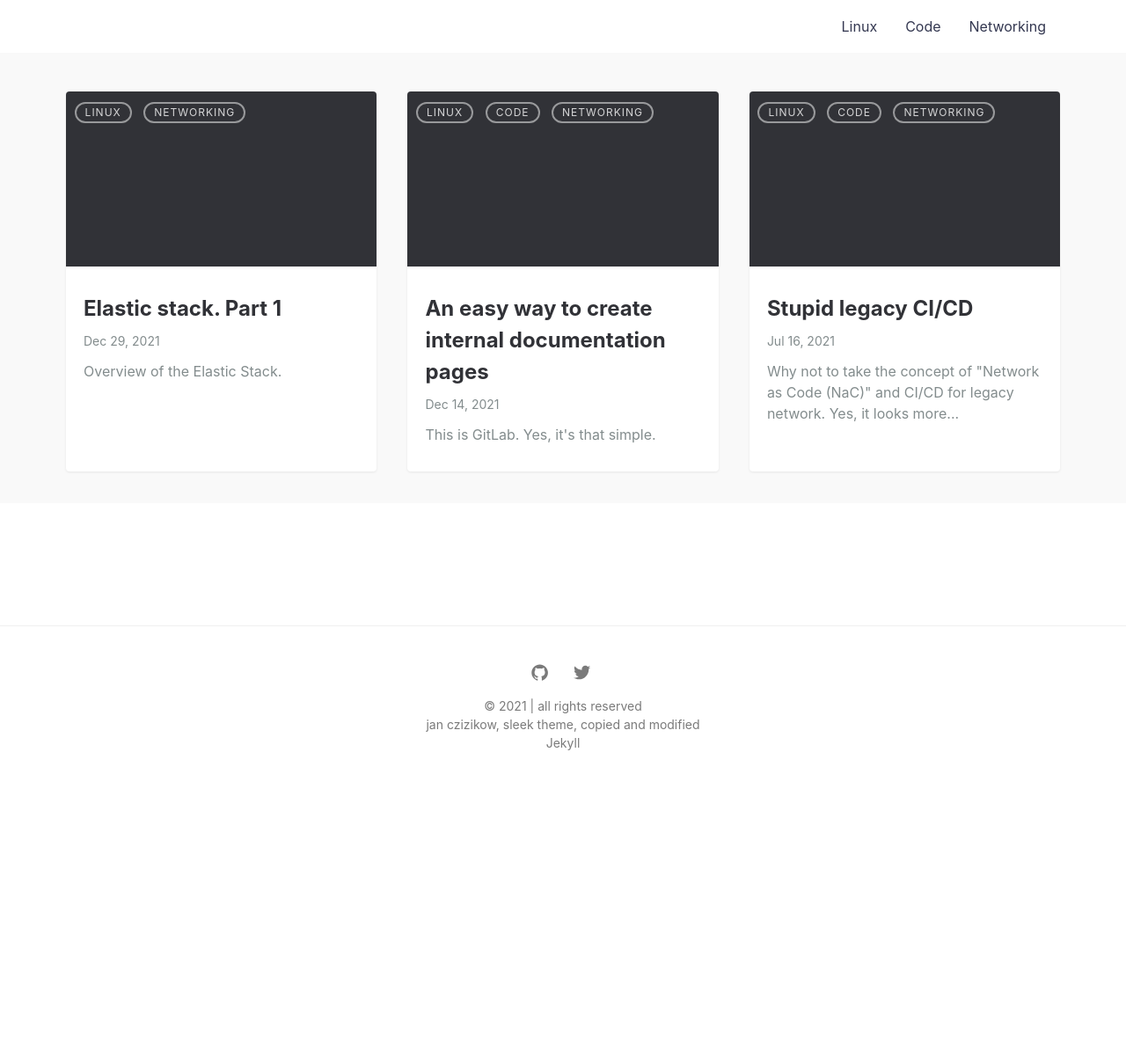
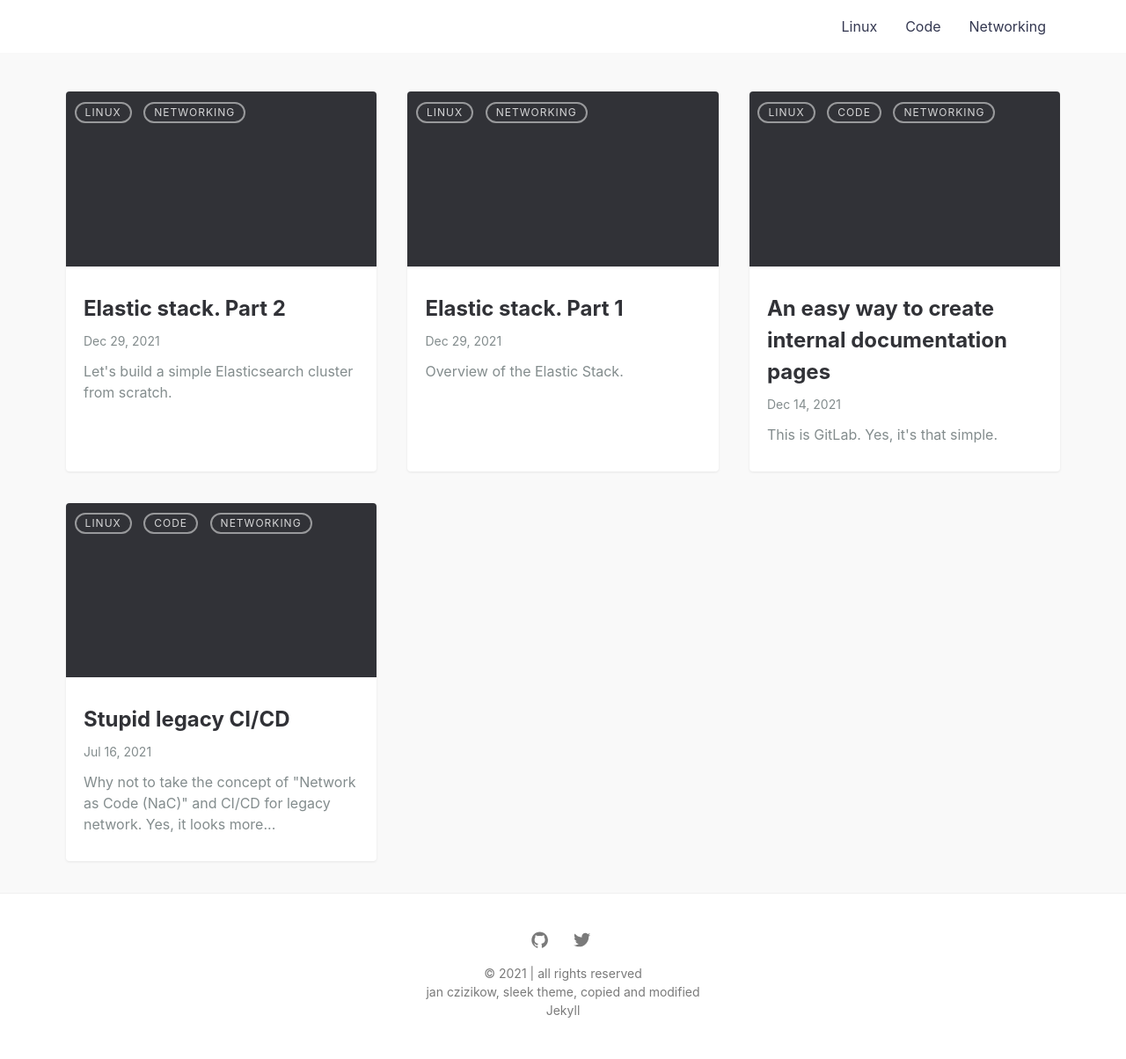
Before and after one commit to timeforplanb123/timeforplanb123.github.io, a Jekyll site: the page built from linux.html, in a window 1280 px wide. Shown: the whole page at 88% size. Built offline with Jekyll 4.4.1, drawn with Linux system fonts in a browser that asks for light colours; before the commit the page ends 900 px from its top, so only the background shows below that.

Commit message:
Update 2021-12-29-elastic-stack-part-two.md

```diff
--- a/_posts/2021-12-29-elastic-stack-part-two.md
+++ b/_posts/2021-12-29-elastic-stack-part-two.md
@@ -1,3 +1,11 @@
+---
+layout: post
+title: Elastic stack. Part 2
+summary: Let's build a simple Elasticsearch cluster from scratch.
+featured-img:
+categories: Linux Networking
+tags: [ elastic, notes , linux]
+---
 ## Basic Installation
 
 We have 3 data centers, each with 2 virtual machines on CentOS. The first machine will be Elasticsearch `data` + `master` node, second - Elasticsearch `coordinator` node + `Logstash`. And we will install and configure `Kibana` on one of the machines with Elasticsearch `coordinator` node. Yes, without redundancy and any http load balancer. Let's take a look at the diagram and our cluster design for this article:
```
